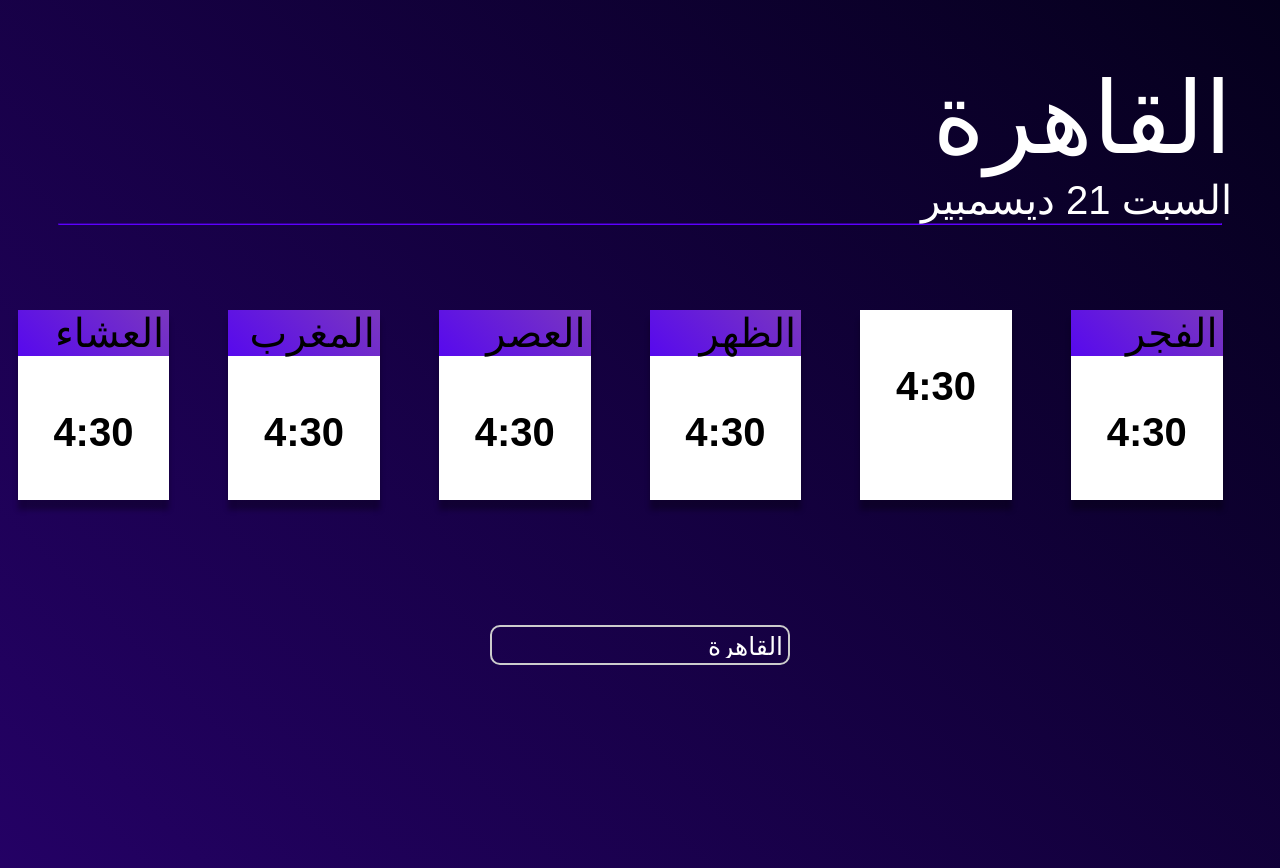
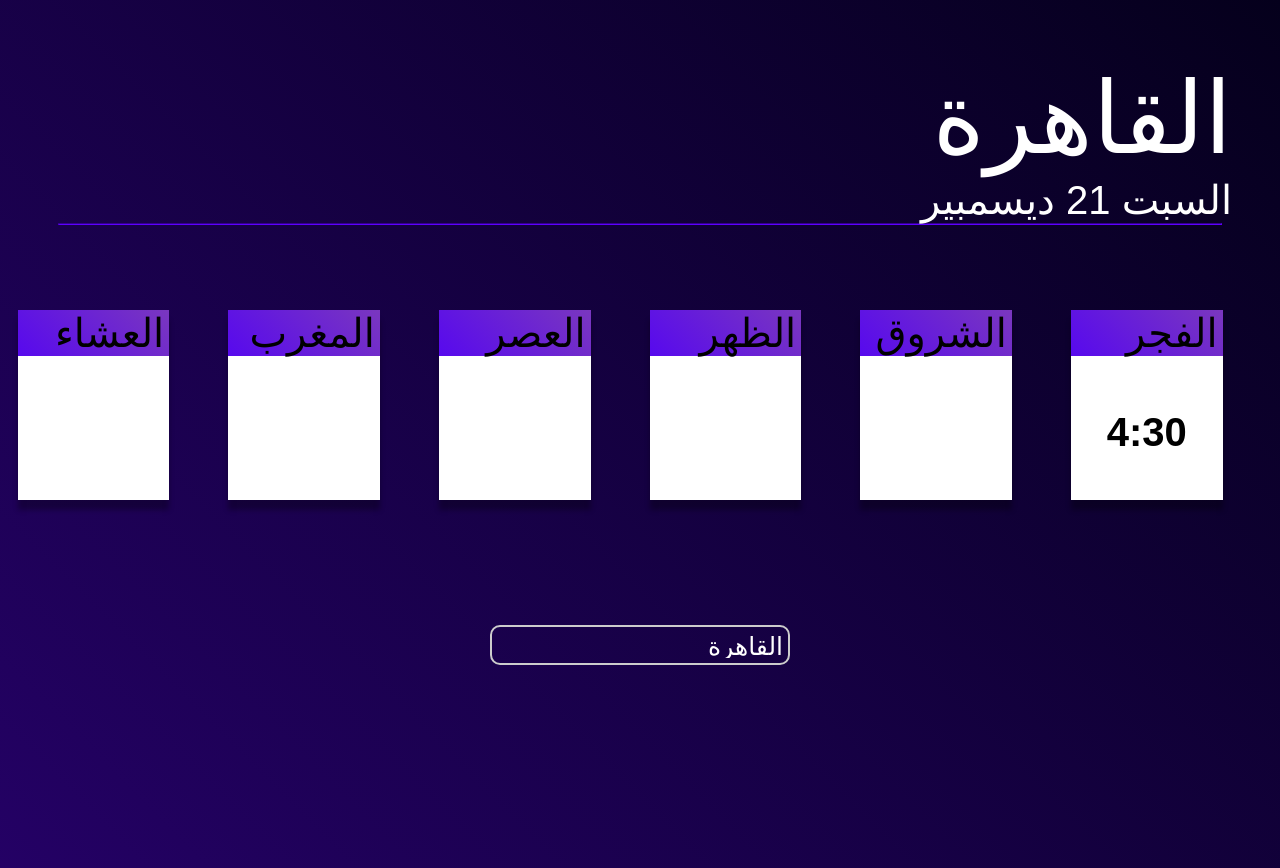
Before and after one commit to Mohamed0Elhefnawy/Prayer-times, a website: page index.html in a window 1280 px wide. Drawn offline with nearby package versions, Linux system fonts and the light colour scheme.

Commit message:
delete num defult for prayer

```diff
--- a/index.html
+++ b/index.html
@@ -167,10 +167,10 @@
                 </div>
                 <div class="card">
                     <div class="header">
-                        <h1 ></h1>
+                        <h1 >الشروق</h1>
                     </div>
                     <div class="bod center" style="height: 80%;">
-                        <h1 id="sunrise">4:30</h1>
+                        <h1 id="sunrise"></h1>
                     </div>
 
                 </div>
@@ -179,7 +179,7 @@
                         <h1 >الظهر</h1>
                     </div>
                     <div class="bod center" style="height: 80%;">
-                        <h1 id="dhuhr">4:30</h1>
+                        <h1 id="dhuhr"></h1>
                     </div>
 
                 </div>
@@ -188,7 +188,7 @@
                         <h1 >العصر</h1>
                     </div>
                     <div class="bod center" style="height: 80%;">
-                        <h1 id="asr">4:30</h1>
+                        <h1 id="asr"></h1>
                     </div>
 
                 </div>
@@ -197,7 +197,7 @@
                         <h1 >المغرب</h1>
                     </div>
                     <div class="bod center" style="height: 80%;">
-                        <h1 id="maghrib">4:30</h1>
+                        <h1 id="maghrib"></h1>
                     </div>
 
                 </div>
@@ -207,7 +207,7 @@
                         <h1 >العشاء</h1>
                     </div>
                     <div class="bod center" style="height: 80%;">
-                        <h1 id="isha">4:30</h1>
+                        <h1 id="isha"></h1>
                     </div>
 
                 </div>
```
